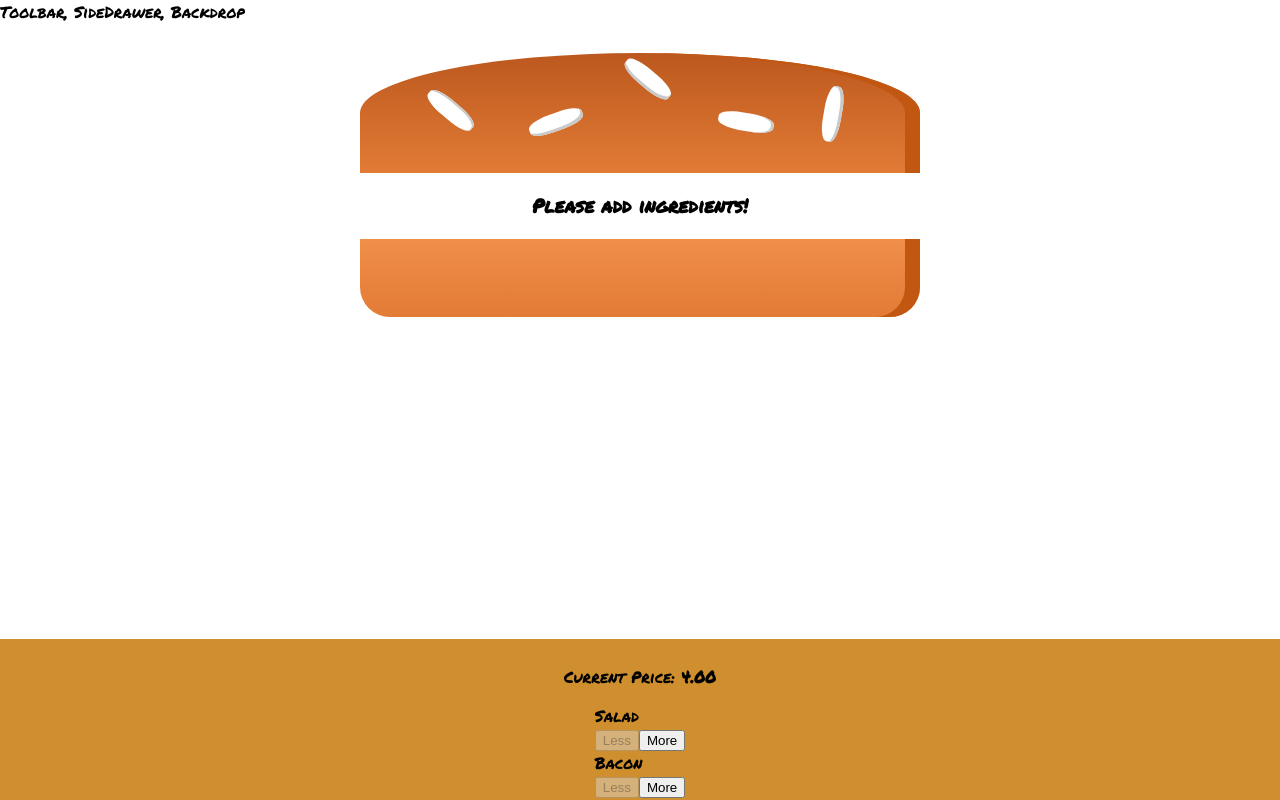
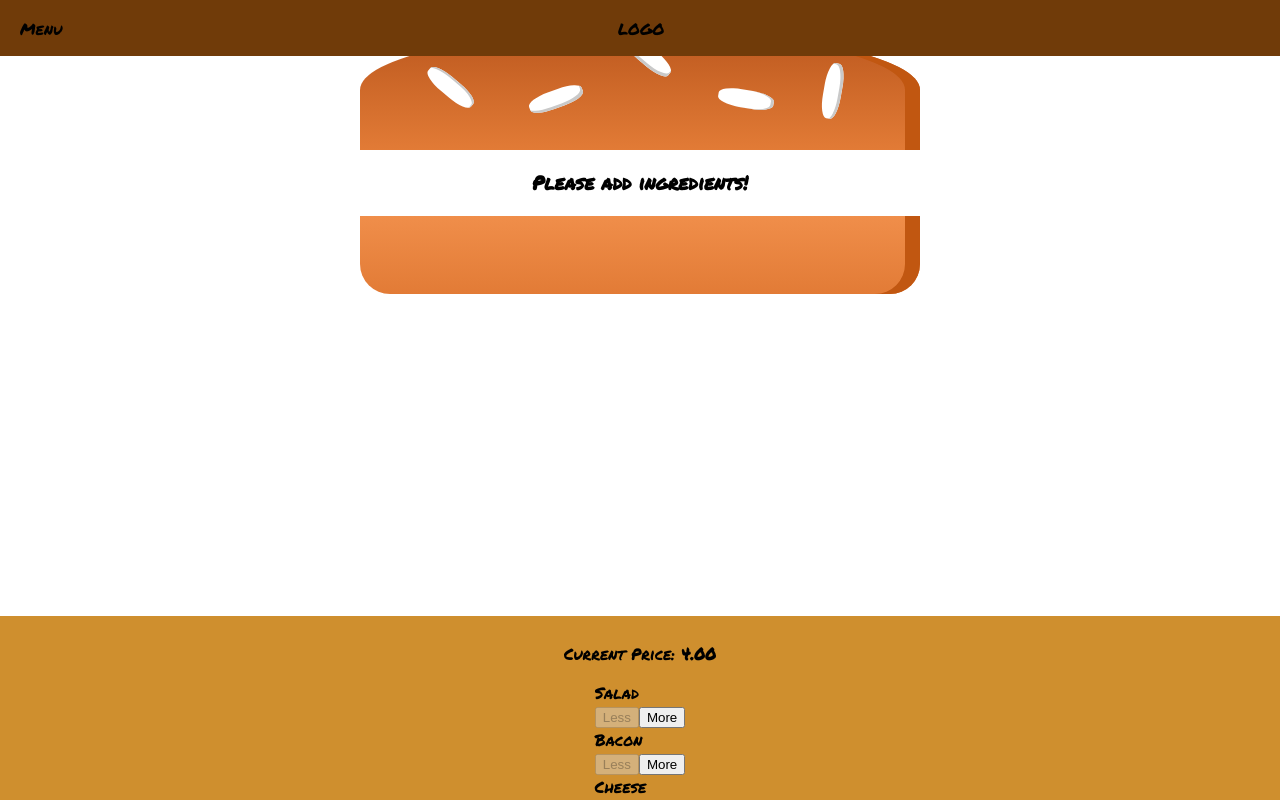
Before and after one commit to acecera/burger-builder, a React app: page / in a window 1280 px wide. Shown: the top 800 px of the page. Built offline with nearby package versions, Linux system fonts and the light colour scheme.

Commit message:
added toolbar component to Layout component.

```diff
--- a/src/components/Layout/Layout.js
+++ b/src/components/Layout/Layout.js
@@ -1,10 +1,11 @@
 import React from 'react';
 import Aux from '../../hoc/Aux';
 import classes from './Layout.css';
+import Toolbar from '../Navigation/Toolbar/Toolbar';
 
 const layout = (props) => (
     <Aux>
-        <div>Toolbar, SideDrawer, Backdrop</div>
+        <Toolbar />
         <main className={classes.Content}>
             {props.children}
         </main>
```
